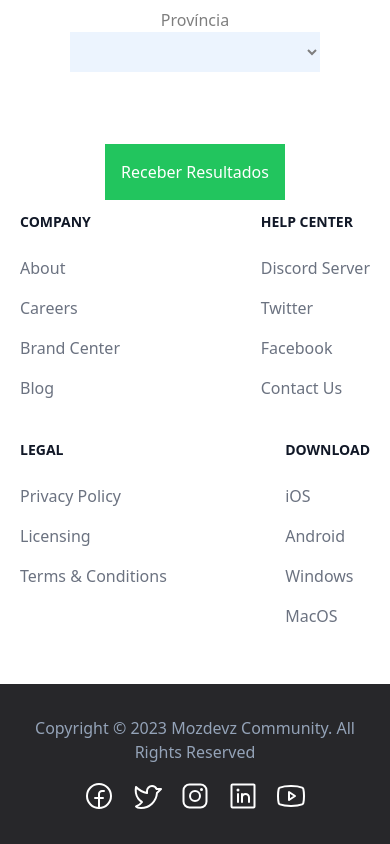
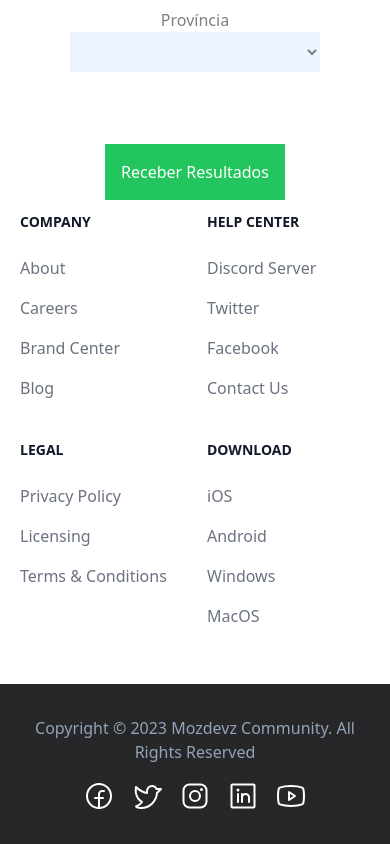
Before and after one commit to Maputo-Frontenders/survey-report, a Next.js app: page / in a window 390 px wide. Shown: the part 4725-5569 px from the top of the page. Built offline with nearby package versions, Linux system fonts and the light colour scheme.

Commit message:
fix: use grid on small screens

```diff
--- a/src/app/components/Footer.tsx
+++ b/src/app/components/Footer.tsx
@@ -7,7 +7,7 @@
     <>
       <footer className="bg-white">
         <div className="mx-auto max-w-6xl p-5 py-10">
-          <div className="flex flex-wrap w-full justify-between gap-6">
+          <div className="grid grid-cols-2 md:flex md:flex-wrap w-full justify-between gap-6">
             <div>
               <h2 className="mb-6 text-sm font-semibold text-gray-900 uppercase">Company</h2>
               <ul className="text-gray-500  font-medium">
```
